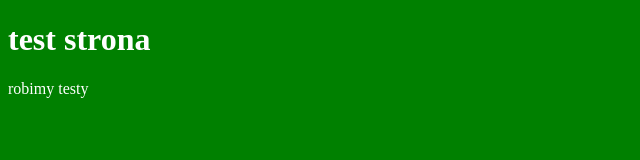
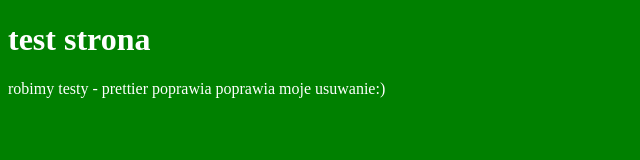
Before and after one commit to maciejkorsan/pr-demo, a plain HTML site: page index.html in a window 1280 px wide. Shown: the whole page, without its empty margins (0-640 px from the left). Drawn offline with Linux system fonts and the light colour scheme.

```diff
--- a/index.html
+++ b/index.html
@@ -11,7 +11,7 @@
 <body>
     <main>
         <h1>test strona</h1>
-        <p>robimy testy</p>
+        <p>robimy testy - prettier poprawia poprawia moje usuwanie:)</p>
     </main>
 </body>
 
```
